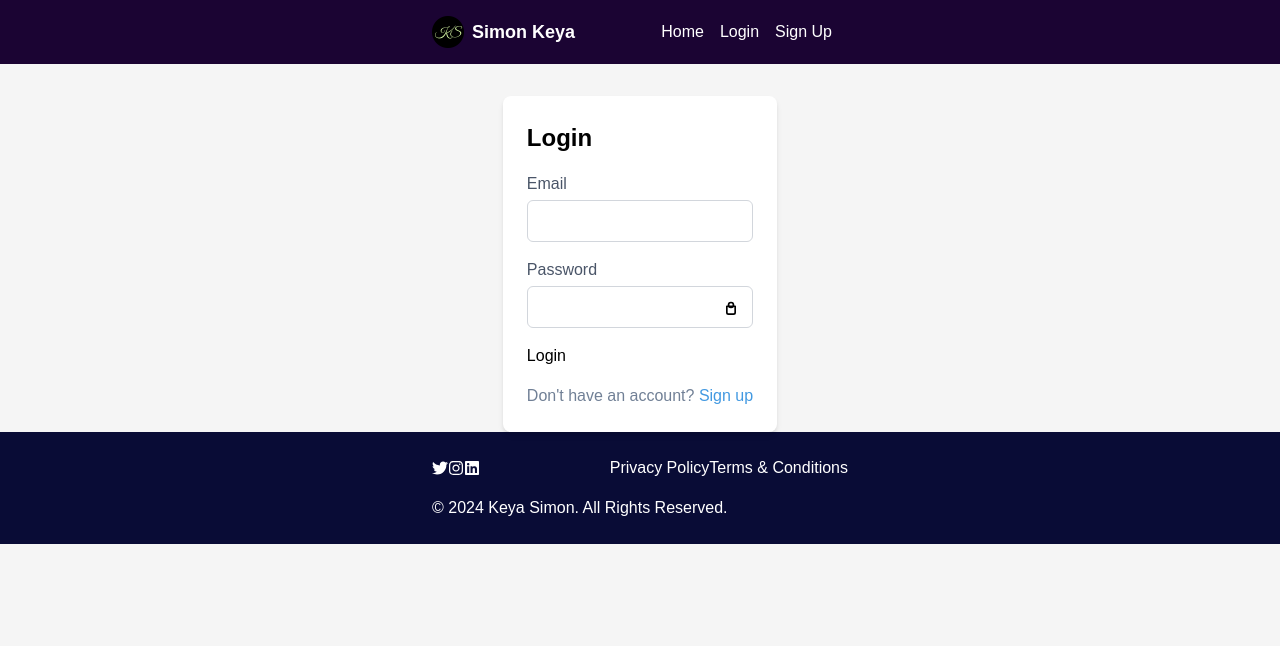
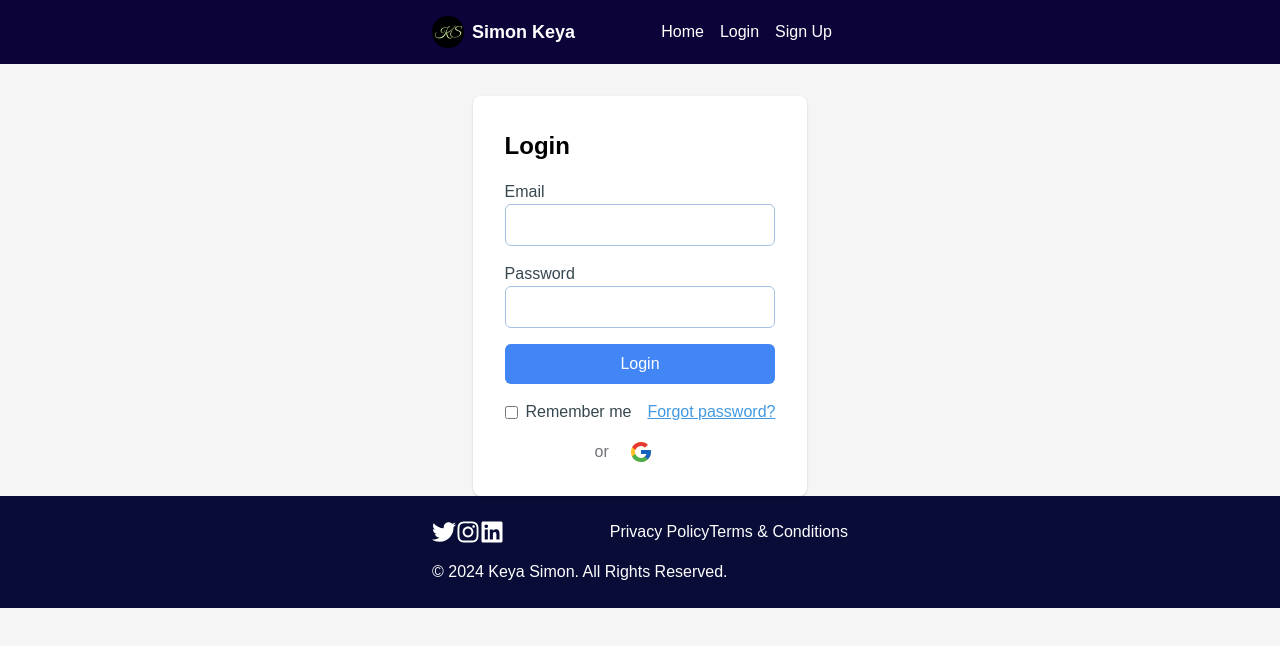
Before and after one commit to Simon-Keya/Keya-Simon, a React (Create React App) app in the folder keya-simon/: page /login in a window 1280 px wide. Shown: the top 646 px of the page. Built offline with nearby package versions, Linux system fonts and the light colour scheme.

Commit message:
commit_5

```diff
--- a/keya-simon/src/App.tsx
+++ b/keya-simon/src/App.tsx
@@ -31,8 +31,9 @@ const App: React.FC = () => {
             <Route path="/profile" element={<Profile />} />
             <Route path="/edit-profile" element={<EditProfile />} />
             <Route path="/blog/:id" element={<BlogPostDetail />} />
-            <Route path="/create-blog-post" element={<CreateBlogPost />} />
-            <Route path="/admin-dashboard" element={<AdminDashboard />} />
+            <Route path="/createblogpost" element={<CreateBlogPost />} />
+            <Route path="/blogpostdetail" element={<BlogPostDetail />} />
+            <Route path="/admindashboard" element={<AdminDashboard />} />
             <Route path="/self-improvement" element={<SelfImprovement />} />
             <Route path="/psychology" element={<Psychology />} />
             <Route path="/philosophy" element={<Philosophy />} />
--- a/keya-simon/src/components/Auth/LoginForm.tsx
+++ b/keya-simon/src/components/Auth/LoginForm.tsx
@@ -8,6 +8,13 @@ const LoginForm = () => {
   const [error, setError] = useState('');
   const [loading, setLoading] = useState(false);
   const [showPassword, setShowPassword] = useState(false);
+
+  const handleGoogleLogin = () => {
+    // Implement your Google login logic here (e.g., redirect to Google login URL)
+    console.log('Redirecting to Google login...');
+    window.location.href = 'https://accounts.google.com/o/oauth2/v2/auth? ... '; // Replace with your Google login URL
+  };
+
 
   const handleSubmit = async (e: React.FormEvent<HTMLFormElement>) => {
     e.preventDefault();
@@ -45,7 +52,7 @@ const LoginForm = () => {
   };
 
   return (
-    <div className="max-w-md mx-auto mt-8 p-6 bg-white rounded-lg shadow-md">
+    <div className="max-w-md mx-auto mt-8 p-8 bg-white rounded-lg shadow-md"> {/* Increased padding for larger area */}
       <h2 className="text-2xl font-semibold mb-4">Login</h2>
       {error && <div className="text-red-500 mb-4">{error}</div>}
       <form onSubmit={handleSubmit}>
@@ -89,13 +96,30 @@ const LoginForm = () => {
             </button>
           </div>
         </div>
-        <button type="submit" className="bg-blue-500 text-white py-2 px-4 rounded-md hover:bg-blue-600" disabled={loading}>
+          <button
+          type="submit"
+          className="w-full bg-blue-500 text-white py-2 px-4 rounded-md hover:bg-blue-600"
+          disabled={loading}
+        >
           {loading ? 'Logging in...' : 'Login'}
         </button>
+        <div className="flex mt-4 items-center">
+          <label className="flex items-center mr-4">
+            <input type="checkbox" className="mr-2" />
+            <span className="text-gray-700">Remember me</span>
+          </label>
+          <Link to="/forgot-password" className="text-blue-500 underline">
+            Forgot password?
+          </Link>
+        </div>
+        <div className="flex mt-4 items-center justify-end">
+  <span className="text-gray-700 mr-2">or </span>
+  <button onClick={handleGoogleLogin}>
+    <img src="/assets/google-icon.svg" alt="Google login" className="h-6 w-6" />
+  </button>
+</div>
+
       </form>
-      <p className="mt-4 text-gray-600">
-        Don't have an account? <Link to="/register" className="text-blue-500">Sign up</Link>
-      </p>
     </div>
   );
 };
--- a/keya-simon/src/components/Layout/Header.tsx
+++ b/keya-simon/src/components/Layout/Header.tsx
@@ -4,7 +4,7 @@ import '../styles/Layout/Header.css';
 
 const Header = () => {
   return (
-    <header className="bg-blue-500 text-white py-4">
+    <header className="bg-blue text-white py-4">
       <div className="container mx-auto flex items-center justify-between">
         {/* Logo and Title (Left corner) */}
         <div className="flex items-center">
--- a/keya-simon/src/components/styles/Auth/LoginForm.css
+++ b/keya-simon/src/components/styles/Auth/LoginForm.css
@@ -1,6 +1,8 @@
+/* LoginForm.css */
+
 .max-w-md {
-    max-width: 28rem;
-    /* Adjust max-width as needed */
+    /* Adjust as needed for different maximum widths */
+    max-width: 70rem;
 }
 
 .mx-auto {
@@ -12,26 +14,27 @@
     margin-top: 2rem;
 }
 
-.p-6 {
-    padding: 1.5rem;
+.p-8 {
+    /* Increased padding for larger area */
+    padding: 2rem;
 }
 
 .bg-white {
-    background-color: #fff;
+    background-color: #404ed1;
 }
 
 .rounded-lg {
     border-radius: 0.5rem;
-    /* Adjust border radius as needed */
 }
 
 .shadow-md {
-    box-shadow: 0 4px 6px -1px rgba(0, 0, 0, 0.1), 0 2px 4px -1px rgba(0, 0, 0, 0.06);
+    box-shadow: 0 1px 3px 0 rgba(0, 0, 0, 0.1), 0 1px 2px 0 rgba(0, 0, 0, 0.06);
 }
+
+/* Login form styles */
 
 .text-2xl {
     font-size: 1.5rem;
-    /* Adjust font size as needed */
 }
 
 .font-semibold {
@@ -43,55 +46,43 @@
 }
 
 .text-red-500 {
-    color: #e53e3e;
+    color: #dc3545;
 }
 
-.block {
-    display: block;
-}
-
-.text-gray-700 {
-    color: #4a5568;
-}
-
-.mt-1 {
-    margin-top: 0.25rem;
-}
-
-.p-2 {
-    padding: 0.5rem;
-}
+/* Login button styles */
 
 .w-full {
+    /* Makes the button span the entire width */
     width: 100%;
 }
 
-.border {
-    border-width: 1px;
-    border-color: #e2e8f0;
+.bg-blue-500 {
+    background-color: #4285f4;
+}
+
+.text-white {
+    color: #fff;
+}
+
+.py-2 {
+    padding-top: 0.5rem;
+    padding-bottom: 0.5rem;
+}
+
+.px-4 {
+    padding-left: 1rem;
+    padding-right: 1rem;
 }
 
 .rounded-md {
-    border-radius: 0.375rem;
-    /* Adjust border radius as needed */
+    border-radius: 0.5rem;
 }
 
-.relative {
-    position: relative;
+.hover:bg-blue-600 {
+    background-color: #3872e3;
 }
 
-.absolute {
-    position: absolute;
-}
-
-.inset-y-0 {
-    top: 0;
-    bottom: 0;
-}
-
-.right-0 {
-    right: 0;
-}
+/* Checkbox styles */
 
 .flex {
     display: flex;
@@ -101,55 +92,73 @@
     align-items: center;
 }
 
-.px-3 {
-    padding-left: 0.75rem;
-    padding-right: 0.75rem;
+.mr-4 {
+    margin-right: 1rem;
 }
 
-.focus\:outline-none:focus {
-    outline: none;
+.text-gray-700 {
+    color: #37474F;
 }
 
-.h-5 {
-    height: 1.25rem;
-    /* Adjust height as needed */
+/* Forgot password link styles */
+
+.underline {
+    text-decoration: underline;
 }
 
-.w-5 {
-    width: 1.25rem;
-    /* Adjust width as needed */
+/* Google login icon styles */
+
+.h-6 {
+    height: 1.5rem;
 }
 
-.hover\:bg-blue-600:hover {
-    background-color: #2563eb;
+.w-6 {
+    width: 1.5rem;
 }
 
-.text-gray-600 {
-    color: #718096;
+.fill-current {
+    fill: currentColor;
 }
 
-.text-blue-500 {
-    color: #4299e1;
+.flex.mt-4 {
+    /* Apply margin to the entire row for spacing */
+    margin-top: 1rem;
 }
 
-@media (min-width: 640px) {
-    .grid-cols-1 {
-        grid-template-columns: repeat(1, minmax(0, 1fr));
-    }
+.flex.mt-4 {
+    /* Apply margin to the entire row for spacing */
+    margin-top: 1rem;
 }
 
-.gap-4 {
-    gap: 1rem;
-    /* Adjust gap size as needed */
+.flex.mt-4.justify-center {
+    display: flex;
+    justify-content: flex-center;
+    align-items: center;
 }
 
-@media (min-width: 768px) {
-    .max-w-md {
-        max-width: 32rem;
-        /* Adjust max-width as needed */
-    }
+.text-gray-700.mr-2 {
+    color: #71717a;
+    margin-right: 20px;
+    margin-left: 90px;
+}
 
-    .grid-cols-1 {
-        grid-template-columns: repeat(1, minmax(0, 1fr));
-    }
+.text-gray-700.mr-2::before {
+    /* Use four hyphens for full width */
+    margin-right: 10px;
 }
+
+button.h-6.w-6 {
+    /* Style the Google login button */
+    background: none;
+    border: none;
+    padding: 0;
+    cursor: pointer;
+    margin-left: 8px;
+    /* Add margin for spacing */
+}
+
+button.h-6.w-6 img {
+    /* Style the Google login icon */
+    width: 100%;
+    height: 100%;
+}
--- a/keya-simon/src/components/styles/Auth/RegisterForm.css
+++ b/keya-simon/src/components/styles/Auth/RegisterForm.css
@@ -1,138 +1,115 @@
-.max-w-md {
-    max-width: 28rem;
-    /* Adjust max-width as needed */
+.register-form {
+    /* Overall container styles */
+    max-width: 400px;
+    margin: 80px auto;
+    padding: 30px;
+    background-color: #fff;
+    border-radius: 5px;
+    box-shadow: 0 2px 5px rgba(0, 0, 0, 0.1);
 }
 
-.mx-auto {
-    margin-left: auto;
-    margin-right: auto;
+.register-form h2 {
+    /* Registration heading styles */
+    font-size: 1.5rem;
+    font-weight: bold;
+    margin-bottom: 20px;
+    text-align: center;
 }
 
-.mt-8 {
-    margin-top: 2rem;
+.register-form .error {
+    /* Error message styles */
+    color: red;
+    margin-bottom: 15px;
 }
 
-.p-6 {
-    padding: 1.5rem;
+.register-form label {
+    /* Label styles */
+    display: block;
+    color: #777;
+    margin-bottom: 5px;
+    font-weight: normal;
 }
 
-.bg-white {
-    background-color: #fff;
+.register-form input[type="text"],
+.register-form input[type="password"],
+.register-form input[type="email"] {
+    /* Input field styles */
+    width: 100%;
+    padding: 10px;
+    border: 1px solid #ddd;
+    border-radius: 3px;
+    margin-bottom: 15px;
 }
 
-.rounded-lg {
-    border-radius: 0.5rem;
-    /* Adjust border radius as needed */
-}
-
-.shadow-md {
-    box-shadow: 0 4px 6px -1px rgba(0, 0, 0, 0.1), 0 2px 4px -1px rgba(0, 0, 0, 0.06);
-}
-
-.text-2xl {
-    font-size: 1.5rem;
-    /* Adjust font size as needed */
-}
-
-.font-semibold {
-    font-weight: 600;
-}
-
-.mb-4 {
-    margin-bottom: 1rem;
-}
-
-.text-red-500 {
-    color: #e53e3e;
-}
-
-.block {
-    display: block;
-}
-
-.text-gray-700 {
-    color: #4a5568;
-}
-
-.mt-1 {
-    margin-top: 0.25rem;
-}
-
-.p-2 {
-    padding: 0.5rem;
-}
-
-.w-full {
-    width: 100%;
-}
-
-.border {
-    border-width: 1px;
-    border-color: #e2e8f0;
-}
-
-.rounded-md {
-    border-radius: 0.375rem;
-    /* Adjust border radius as needed */
-}
-
-.relative {
-    position: relative;
-}
-
-.flex {
-    display: flex;
-}
-
-.px-3 {
-    padding-left: 0.75rem;
-    padding-right: 0.75rem;
-}
-
-.focus\:outline-none:focus {
+.register-form input[type="text"]:focus,
+.register-form input[type="password"]:focus,
+.register-form input[type="email"]:focus {
+    /* Input field focus styles */
+    border-color: #ccc;
     outline: none;
 }
 
-.h-5 {
-    height: 1.25rem;
-    /* Adjust height as needed */
+.register-form button[type="submit"] {
+    /* Submit button styles */
+    background-color: #337ab7;
+    color: white;
+    padding: 10px 20px;
+    border: none;
+    border-radius: 3px;
+    cursor: pointer;
+    transition: background-color 0.2s ease-in-out;
 }
 
-.w-5 {
-    width: 1.25rem;
-    /* Adjust width as needed */
+.register-form button[type="submit"]:hover {
+    /* Submit button hover styles */
+    background-color: #286090;
 }
 
-.hover\:bg-blue-600:hover {
-    background-color: #2563eb;
+.register-form button[type="submit"][disabled] {
+    /* Submit button disabled styles */
+    opacity: 0.5;
+    cursor: default;
 }
 
-.text-gray-600 {
-    color: #718096;
+.register-form .remember-me {
+    /* Remember me checkbox styles */
+    display: flex;
+    align-items: center;
+    margin-bottom: 15px;
 }
 
-.text-blue-500 {
-    color: #4299e1;
+.register-form .remember-me input[type="checkbox"] {
+    margin-right: 10px;
 }
 
-@media (min-width: 640px) {
-    .grid-cols-1 {
-        grid-template-columns: repeat(1, minmax(0, 1fr));
-    }
+.register-form .remember-me span {
+    color: #777;
 }
 
-.gap-4 {
-    gap: 1rem;
-    /* Adjust gap size as needed */
+.register-form .forgot-password {
+    /* Forgot password link styles */
+    color: #337ab7;
+    text-decoration: underline;
+    display: block;
+    margin-bottom: 15px;
 }
 
-@media (min-width: 768px) {
-    .max-w-md {
-        max-width: 32rem;
-        /* Adjust max-width as needed */
-    }
+.register-form .social-login {
+    /* Social login section styles */
+    display: flex;
+    justify-content: flex-end;
+}
 
-    .grid-cols-1 {
-        grid-template-columns: repeat(1, minmax(0, 1fr));
-    }
+.register-form .social-login button {
+    /* Social login button styles (replace with your icon paths) */
+    background-color: transparent;
+    border: none;
+    padding: 0;
+    margin-left: 10px;
+    cursor: pointer;
 }
+
+.register-form .social-login button img {
+    width: 20px;
+    height: 20px;
+}
--- a/keya-simon/src/components/styles/Layout/Header.css
+++ b/keya-simon/src/components/styles/Layout/Header.css
@@ -1,6 +1,6 @@
 /* Header Container */
 header {
-    background-color: #1b0433;
+    background-color: #0c0438;
     /* Blue background */
     color: #ffffff;
     /* White text */
--- a/keya-simon/src/pages/BlogPostDetail.tsx
+++ b/keya-simon/src/pages/BlogPostDetail.tsx
@@ -8,7 +8,7 @@ const BlogPostDetail = () => {
     // Fetch the blog post detail from the API
     const fetchPost = async () => {
       try {
-        const response = await fetch('https://api.example.com/blog/posts/1');
+        const response = await fetch('https://jsonplaceholder.typicode.com/posts/1');
         if (response.ok) {
           const postData = await response.json();
           setPost(postData);
@@ -35,7 +35,7 @@ const BlogPostDetail = () => {
           <img src={post.image} alt={post.title} className="rounded-md" />
         </div>
       )}
-      <p className="text-gray-700 mb-4">{post.content}</p>
+      <p className="text-gray-700 mb-4">{post.body}</p>
       <div className="flex items-center">
         <span className="text-gray-600 mr-2">Author: {post.author}</span>
         <span className="text-gray-600">Published on: {post.publishedDate}</span>
--- a/keya-simon/src/pages/styles/AdminDashboard.css
+++ b/keya-simon/src/pages/styles/AdminDashboard.css
@@ -0,0 +1,125 @@
+/* AdminDashboard.css */
+
+.bg-white {
+    background-color: #fff;
+}
+
+.shadow-md {
+    box-shadow: 0 1px 3px 0 rgba(0, 0, 0, 0.1), 0 1px 2px 0 rgba(0, 0, 0, 0.06);
+}
+
+.rounded {
+    border-radius: 0.5rem;
+}
+
+.px-8 {
+    padding-left: 2rem;
+    padding-right: 2rem;
+}
+
+.pt-6 {
+    padding-top: 1.5rem;
+}
+
+.pb-8 {
+    padding-bottom: 1.5rem;
+}
+
+.mb-4 {
+    margin-bottom: 1rem;
+}
+
+.mx-auto {
+    margin-left: auto;
+    margin-right: auto;
+}
+
+.max-w-2xl {
+    max-width: 80rem;
+}
+
+.text-xl {
+    font-size: 1.25rem;
+}
+
+.font-bold {
+    font-weight: 700;
+}
+
+.text-center {
+    text-align: center;
+}
+
+.text-gray-700 {
+    color: #37474F;
+}
+
+.text-lg {
+    font-size: 1.125rem;
+}
+
+.font-semibold {
+    font-weight: 600;
+}
+
+.mb-2 {
+    margin-bottom: 0.5rem;
+}
+
+.p-2 {
+    padding: 0.5rem;
+}
+
+.border {
+    border: 1px solid #a6c1e4;
+}
+
+.rounded-md {
+    border-radius: 0.375rem;
+}
+
+.table-auto {
+    width: auto;
+}
+
+.text-xs {
+    font-size: 0.75rem;
+}
+
+.uppercase {
+    text-transform: uppercase;
+}
+
+.bg-gray-50 {
+    background-color: #97bee2;
+}
+
+.dark:bg-gray-700 {
+    background-color: #2D3748;
+}
+
+.dark:text-white {
+    color: #fff;
+}
+
+.border-b {
+    border-bottom: 1px solid #e2e8f0;
+}
+
+.hover:bg-gray-100 {
+    background-color: #F3F4F6;
+}
+
+.dark:hover:bg-gray-800 {
+    background-color: #1A202C;
+}
+
+.py-3 {
+    padding-top: 0.75rem;
+    padding-bottom: 0.75rem;
+}
+
+.px-6 {
+    padding-left: 1.5rem;
+    padding-right: 1.5rem;
+}
```
Also changed, not shown: keya-simon/src/components/Auth/RegisterForm.tsx (+64 -20 lines), keya-simon/src/pages/AdminDashboard.tsx (+61 -16 lines), keya-simon/public/assets/google-icon.svg (added).
